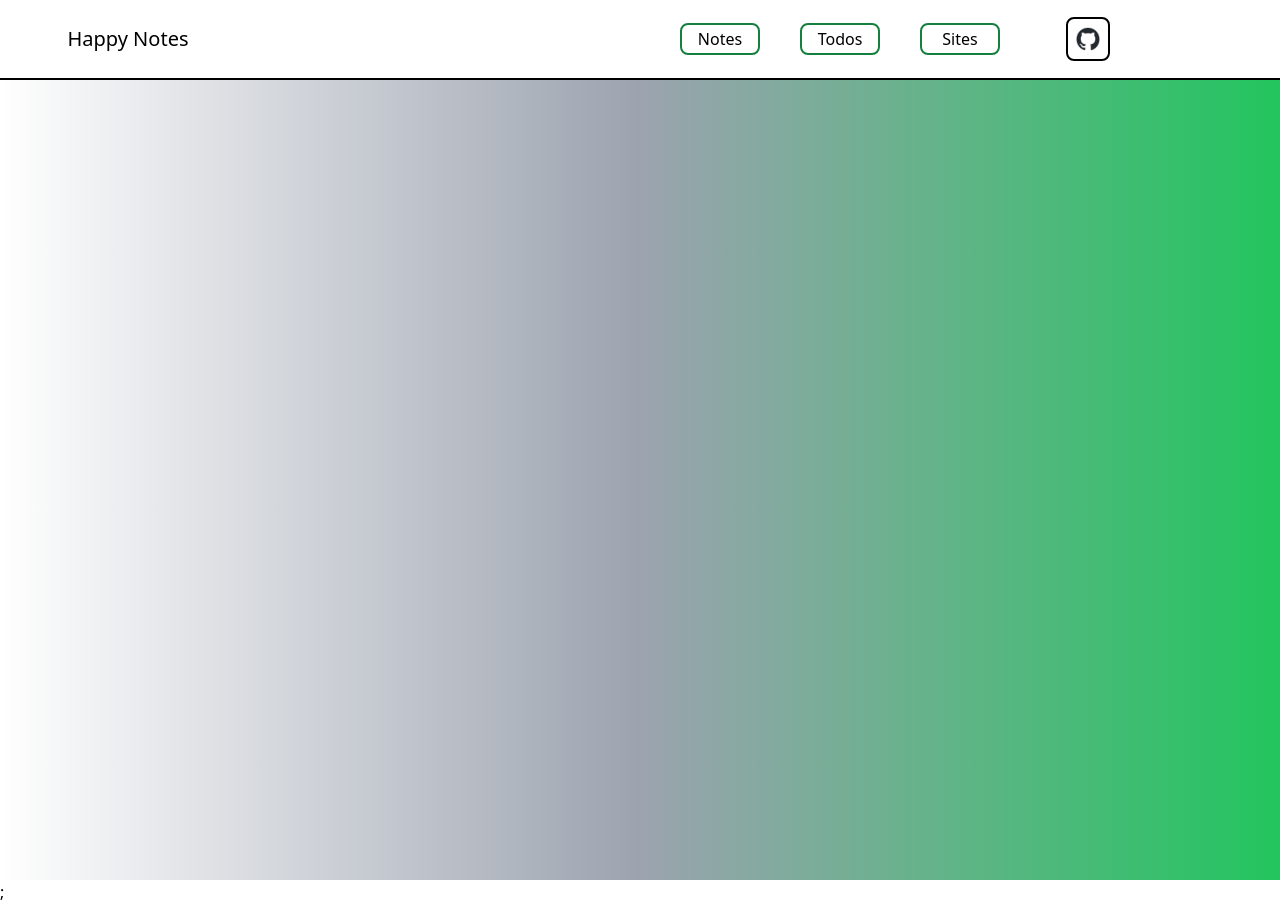
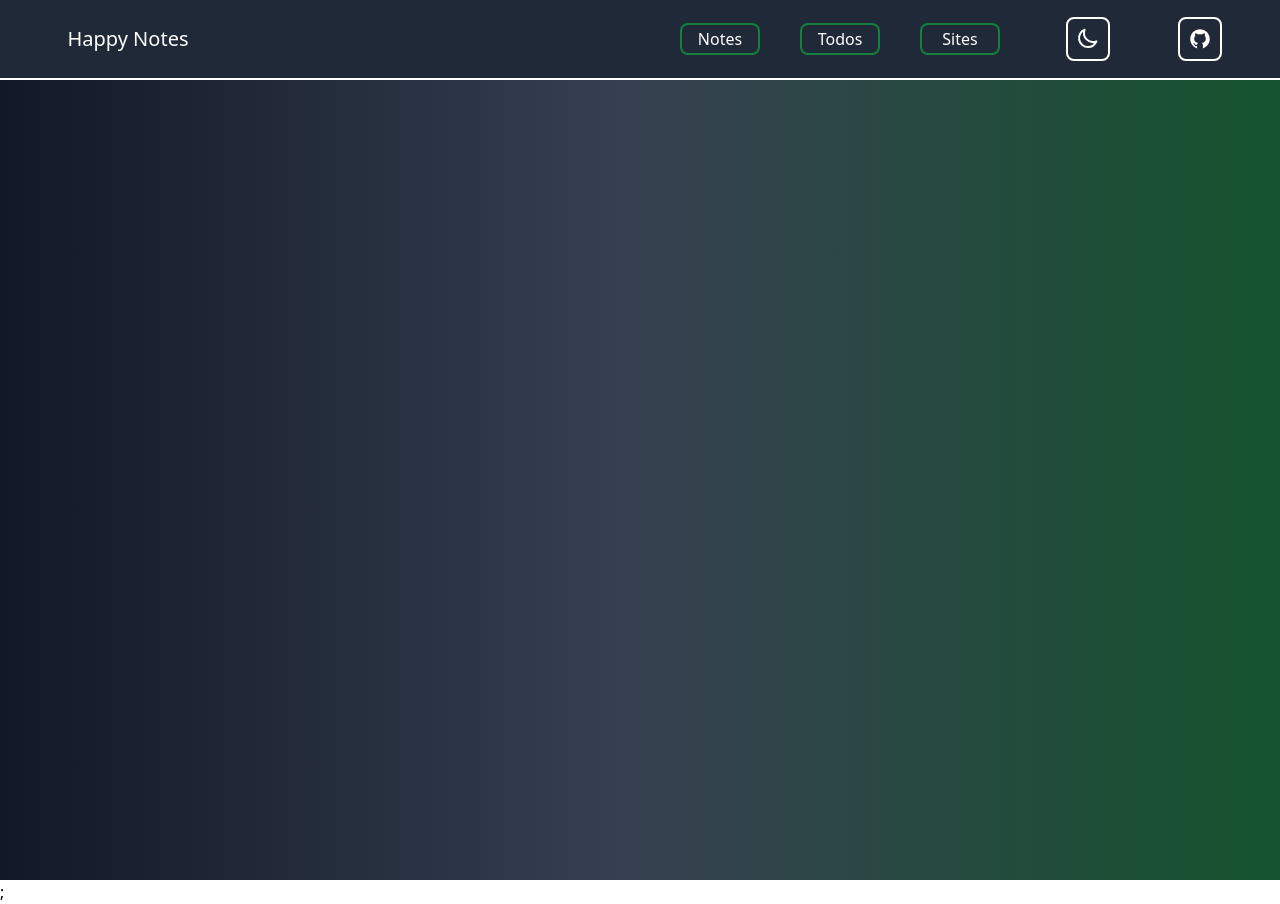
Before and after one commit to JayCodeGitHub/Happy-Notes-2.0, a Next.js app: page / in a window 1280 px wide. Built offline with nearby package versions, Linux system fonts and the light colour scheme.

Commit message:
Added Dark Mode

```diff
--- /dev/null
+++ b/components/darkModeToggle/darkModeToggle.tsx
@@ -0,0 +1,65 @@
+import React from "react";
+import { motion } from "framer-motion";
+import useDarkMode from "@/hooks/useDarkMode";
+
+const variants = {
+  open: { y: -1 },
+  closed: { y: 0 },
+};
+
+function DarkModeToggle() {
+  const [colorTheme, setDarkMode] = useDarkMode();
+
+  let state = "closed";
+  if (colorTheme === "light") {
+    state = "open";
+  } else {
+    state = "closed";
+  }
+  return (
+    <>
+      <div
+        className="p-2 transition-all duration-100 ease-in-out border-2 border-black rounded-lg cursor-pointer dark:border-white dark:hover:border-gray-400 hover:border-gray-300"
+        onClick={setDarkMode}
+      >
+        {colorTheme === "dark" ? (
+          <motion.svg
+            animate={state}
+            variants={variants}
+            xmlns="http://www.w3.org/2000/svg"
+            className="w-6 h-6"
+            fill="none"
+            viewBox="0 0 24 24"
+            stroke="currentColor"
+          >
+            <path
+              strokeLinecap="round"
+              strokeLinejoin="round"
+              strokeWidth={2}
+              d="M9.663 17h4.673M12 3v1m6.364 1.636l-.707.707M21 12h-1M4 12H3m3.343-5.657l-.707-.707m2.828 9.9a5 5 0 117.072 0l-.548.547A3.374 3.374 0 0014 18.469V19a2 2 0 11-4 0v-.531c0-.895-.356-1.754-.988-2.386l-.548-.547z"
+            />
+          </motion.svg>
+        ) : (
+          <motion.svg
+            animate={state}
+            variants={variants}
+            xmlns="http://www.w3.org/2000/svg"
+            className="w-6 h-6"
+            fill="none"
+            viewBox="0 0 24 24"
+            stroke="currentColor"
+          >
+            <path
+              strokeLinecap="round"
+              strokeLinejoin="round"
+              strokeWidth={2}
+              d="M20.354 15.354A9 9 0 018.646 3.646 9.003 9.003 0 0012 21a9.003 9.003 0 008.354-5.646z"
+            />
+          </motion.svg>
+        )}
+      </div>
+    </>
+  );
+}
+
+export default DarkModeToggle;
--- a/components/navbar/navbar.tsx
+++ b/components/navbar/navbar.tsx
@@ -4,6 +4,7 @@
 import Hamburger from "../hamburger/hamburger";
 import MobileMenu from "../mobileMenu/mobileMenu";
 import GitHubButton from "../githubButton/githubButton";
+import DarkModeToggle from "../darkModeToggle/darkModeToggle";
 
 export default function Navbar() {
   return (
@@ -32,6 +33,9 @@
           </div>
           <div className="hidden w-56 h-full md:flex">
             <div className="flex items-center justify-center w-1/2 h-full ">
+              <DarkModeToggle />
+            </div>
+            <div className="flex items-center justify-center w-1/2 h-full ">
               <GitHubButton />
             </div>
           </div>
--- /dev/null
+++ b/hooks/useDarkMode.tsx
@@ -0,0 +1,23 @@
+import { useEffect, useState } from "react";
+
+export default function useDarkMode() {
+  const [theme, setTheme] = useState("dark");
+  const colorTheme = theme === "dark" ? "light" : "dark";
+
+  useEffect(() => {
+    const localTheme = localStorage.getItem("theme");
+    {
+      localTheme ? setTheme(localTheme) : null;
+    }
+    const root = window.document.documentElement;
+    root.classList.remove(colorTheme);
+    root.classList.add(theme);
+  }, [theme]);
+
+  const setDarkMode = () => {
+    setTheme(colorTheme);
+    localStorage.setItem("theme", colorTheme);
+  };
+
+  return [colorTheme, setDarkMode] as const;
+}
--- a/tailwind.config.js
+++ b/tailwind.config.js
@@ -1,5 +1,6 @@
 /** @type {import('tailwindcss').Config} */
 module.exports = {
+  darkMode: 'class', // or 'media' or 'class'
   content: [
     "./app/**/*.{js,ts,jsx,tsx}", // Note the addition of the `app` directory.
     "./pages/**/*.{js,ts,jsx,tsx}",
```
